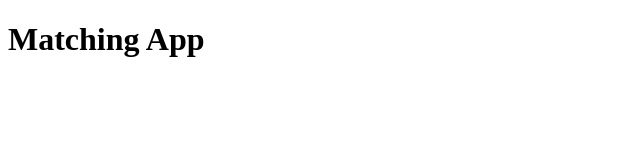
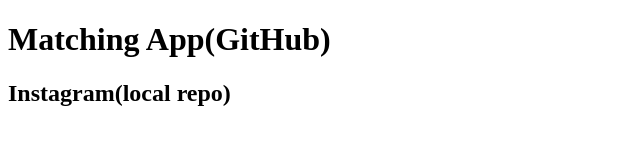
Before and after one commit to Kaz-02/CS3338-first-project, a plain HTML site: page index.html in a window 1280 px wide. Shown: the whole page, without its empty margins (0-640 px from the left). Drawn offline with Linux system fonts and the light colour scheme.

Commit message:
Add new heading Instagram to index.html

```diff
--- a/index.html
+++ b/index.html
@@ -6,6 +6,7 @@
     <title>My First Project</title>
 </head>
 <body>
-    <h1>Matching App</h1>
+    <h1>Matching App(GitHub)</h1>
+<h2>Instagram(local repo)</h2>
 </body>
 </html>
```
